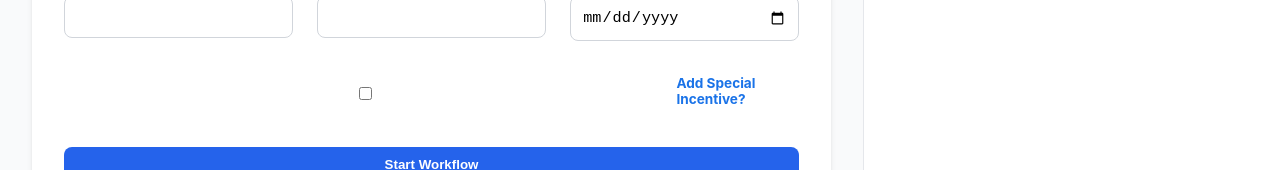
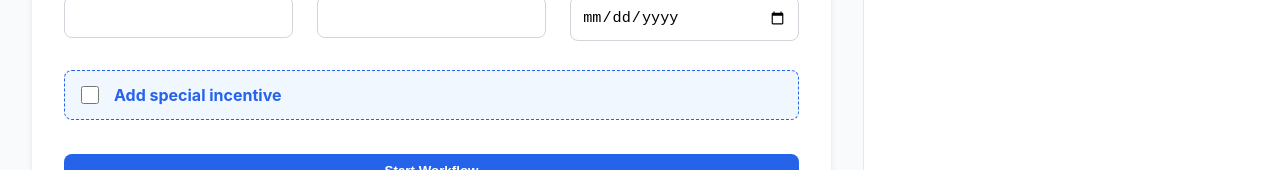
Before and after one commit to Anish-MST/frontend, a React (Vite) app: page / in a window 1280 px wide. Shown: the part 357-527 px from the top of the page. Built offline with nearby package versions, Linux system fonts and the light colour scheme; no server answers.

Commit message:
Updated css for special incentive

```diff
--- a/src/App.jsx
+++ b/src/App.jsx
@@ -1,6 +1,71 @@
+import React, { useEffect } from 'react';
 import Dashboard from './components/Dashboard';
+import axios from 'axios';
+
+// Define the API URL (Same pattern as your other components)
+const API_URL = import.meta.env.MODE === 'production'
+    ? 'https://backend-4kvw.onrender.com/api'
+    : 'http://localhost:4000/api';
 
 function App() {
+  useEffect(() => {
+    /**
+     * 1. SILENT PING (Background)
+     * This keeps Render/Heroku awake by hitting the API every 10 minutes.
+     */
+    const pingBackend = async () => {
+      try {
+        await axios.get(`${API_URL}/candidates`);
+        console.log("Backend pinged successfully to stay awake.");
+      } catch (err) {
+        console.log("Keep-alive ping failed, but that's okay.");
+      }
+    };
+
+    // Ping immediately on load and then every 10 minutes
+    pingBackend();
+    const pingInterval = setInterval(pingBackend, 10 * 60 * 1000);
+
+    /**
+     * 2. INACTIVITY RELOAD
+     * If no movement/keyboard input is detected for 15 mins, reload the page.
+     */
+    let inactivityTimer;
+
+    const resetInactivityTimer = () => {
+      clearTimeout(inactivityTimer);
+
+      // Set timer for 15 minutes (15 * 60 * 1000 ms)
+      inactivityTimer = setTimeout(() => {
+        console.log("Inactivity detected for 15 mins. Refreshing page...");
+        window.location.reload();
+      }, 15 * 60 * 1000);
+    };
+
+    // List of events that reset the inactivity clock
+    const activityEvents = [
+      'mousedown', 'mousemove', 'keypress',
+      'scroll', 'touchstart', 'click'
+    ];
+
+    // Add event listeners
+    activityEvents.forEach(event => {
+      window.addEventListener(event, resetInactivityTimer);
+    });
+
+    // Initialize the timer
+    resetInactivityTimer();
+
+    // CLEANUP
+    return () => {
+      clearInterval(pingInterval);
+      clearTimeout(inactivityTimer);
+      activityEvents.forEach(event => {
+        window.removeEventListener(event, resetInactivityTimer);
+      });
+    };
+  }, []);
+
   return (
     <div className="App">
       <Dashboard />
--- a/src/components/AddCandidateForm.jsx
+++ b/src/components/AddCandidateForm.jsx
@@ -98,7 +98,7 @@ export default function AddCandidateForm({ onCandidateAdded }) {
         </div>
 
         {/* Special Incentive Checkbox */}
-        <div className="form-group" style={{ gridColumn: "1 / -1", display: "flex", alignItems: "center", gap: "10px", marginTop: "10px" }}>
+<div className="form-group-checkbox">
   <input
     type="checkbox"
     name="hasSpecialIncentive"
@@ -106,9 +106,7 @@ export default function AddCandidateForm({ onCandidateAdded }) {
     checked={formData.hasSpecialIncentive}
     onChange={handleChange}
   />
-          <label htmlFor="hasSpecialIncentive" style={{ fontWeight: "bold", cursor: "pointer", color: "#1A73E8" }}>
-            Add Special Incentive?
-          </label>
+  <label htmlFor="hasSpecialIncentive">Add special incentive</label>
 </div>
 
         {/* Conditional Incentive Inputs */}
--- a/src/components/Dashboard.css
+++ b/src/components/Dashboard.css
@@ -370,3 +370,85 @@ input:focus {
 --------------------------------------------------------- */
 .text-center { text-align: center; }
 .text-muted { color: var(--text-muted); }
+/* ---------------------------------------------------------
+   10. SPECIAL INCENTIVE STYLES
+--------------------------------------------------------- */
+
+/* 10.1 Form Styles (AddCandidateForm) */
+.form-group-checkbox {
+  grid-column: 1 / -1;
+  display: flex;
+  align-items: center;
+  gap: 12px;
+  background: #f0f7ff;
+  padding: 12px;
+  border-radius: 8px;
+  border: 1px dashed var(--primary);
+  margin-top: 5px;
+}
+
+.form-group-checkbox input[type="checkbox"] {
+  width: 18px;
+  height: 18px;
+  cursor: pointer;
+}
+
+.form-group-checkbox label {
+  margin-bottom: 0; /* Align with checkbox */
+  color: var(--primary);
+  cursor: pointer;
+  font-weight: 700;
+}
+
+/* 10.2 Detail View Styles (Incentive Box) */
+.incentive-box {
+  background: #fffbeb; /* Soft Amber */
+  border: 1px solid #fde68a;
+  border-left: 4px solid #f59e0b; /* Amber 500 */
+  padding: 1rem 1.5rem;
+  border-radius: 8px;
+  margin: 1.5rem 0;
+  display: flex;
+  justify-content: space-between;
+  align-items: center;
+}
+
+.incentive-content {
+  display: flex;
+  flex-direction: column;
+}
+
+.incentive-label {
+  font-size: 0.75rem;
+  font-weight: 800;
+  text-transform: uppercase;
+  color: #92400e;
+  letter-spacing: 0.05em;
+  margin-bottom: 4px;
+}
+
+.incentive-value {
+  font-size: 1.1rem;
+  font-weight: 700;
+  color: #78350f;
+}
+
+.incentive-detail {
+  font-size: 0.85rem;
+  color: #92400e;
+  margin-top: 2px;
+  font-style: italic;
+}
+
+/* 10.3 Badge for Tables */
+.tag-incentive {
+  background: #fef3c7;
+  color: #92400e;
+  border: 1px solid #fcd34d;
+  padding: 2px 8px;
+  border-radius: 4px;
+  font-size: 0.7rem;
+  font-weight: 800;
+  margin-left: 8px;
+  vertical-align: middle;
+}
```
Lines whose indentation alone changed are shown as unchanged.
